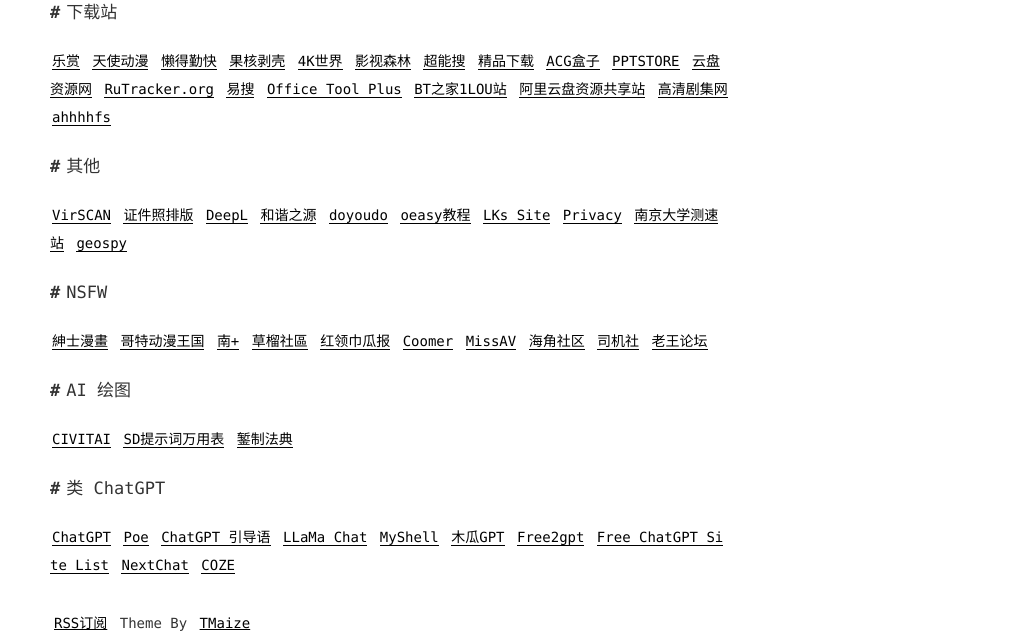
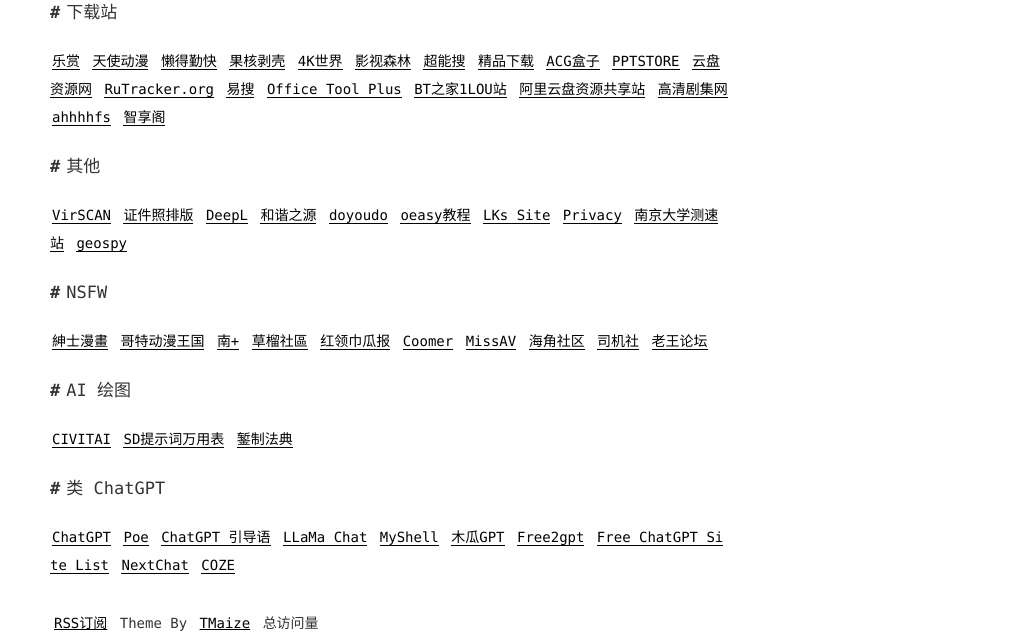
Before and after one commit to admans/admans.github.io, a Jekyll site: the page built from pages/navi.md, in a window 1280 px wide. Shown: the part 1005-1649 px from the top of the page, without its empty margins (250-1280 px from the left). Built offline with Jekyll 4.4.1, drawn with Linux system fonts in a browser that asks for light colours; comment, search, counter and statistics services are not loaded.

Commit message:
feat: 访问量插件
feat: 访问量插件

```diff
--- a/_config.yml
+++ b/_config.yml
@@ -42,11 +42,14 @@ menu:
     url: /pages/navi.html
 
 # 点击页面文字冒出特效,不需要请设置为false
-extClickEffect: false
+extClickEffect: true
 
 # Google Adsense,不需要请设置为false
 # _includes/ext-adsense.html 里面修改为自己的配置
-extAdsense: false
+extAdsense: true
 
 # 数学公式支持，比较影响加载速度,不需要请设置为false
 extMath: false
+
+# 显示访问量统计，由不蒜子提供服务
+extCount: true
--- a/_includes/footer.html
+++ b/_includes/footer.html
@@ -4,6 +4,11 @@
   {%- comment %} 请保留主题来源，么么哒~ {% endcomment %}
   <span>Theme By</span>
   <a href="https://github.com/TMaize/tmaize-blog">TMaize</a>
+
+  {%- if site.extCount %}
+    <span>总访问量</span>
+    <span id="busuanzi_value_site_pv"></span>
+  {% endif %}
   <div class="footer-btn theme-toggler hide">
     <i class="svg-icon icon-theme-light"></i>
   </div>
--- a/_includes/script.html
+++ b/_includes/script.html
@@ -19,3 +19,7 @@
     {% include ext-mathjax.html %}
   {% endif %}
 {% endif %}
+
+{%- if site.extCount %}
+<script async src="//busuanzi.ibruce.info/busuanzi/2.3/busuanzi.pure.mini.js"></script>
+{% endif %}
--- a/_layouts/mypost.html
+++ b/_layouts/mypost.html
@@ -6,7 +6,13 @@
 <div class="page page-post">
   <h1 class="title" id="{{ page.title }}">{{ page.title }}</h1>
   {% if page.date %}
-  <div class="subtitle">{{site.author}} 于 {{ page.date | date: "%Y-%m-%d" }} 发布</div>
+  <div class="subtitle">
+    <span>{{site.author}} 于 {{ page.date | date: "%Y-%m-%d" }} 发布</span>
+    {%- if site.extCount %}
+      <span>浏览量</span>
+      <span id="busuanzi_value_page_pv"></span>
+    {% endif %}
+  </div>
   {% endif %}
   <div class="post">
     {{ content }}
--- a/pages/navi.md
+++ b/pages/navi.md
@@ -33,7 +33,7 @@ title: 导航
 
 ## 下载站
 
-[乐赏](http://gbtgame.me/ "乐赏") [天使动漫](https://www.tsdm39.com/ "天使动漫") [懒得勤快](https://masuit.com/ "懒得勤快") [果核剥壳](https://www.ghxi.com/ "果核剥壳") [4K世界](https://www.4ksj.com/ "4K世界") [影视森林](http://549.tv/ "影视森林") [超能搜](https://www.chaonengsou.com/ "超能搜") [精品下载](http://www.j9p.com/ "精品下载") [ACG盒子](https://www.acgbox.link/ "ACG盒子") [PPTSTORE](https://www.pptstore.net/ "PPTSTORE") [云盘资源网](https://www.yunpanziyuan.top/ "云盘资源网") [RuTracker.org](https://rutracker.net/forum/index.php "RuTracker.org") [易搜](http://yiso.eu.org/ "易搜") [Office Tool Plus](https://otp.landian.vip/zh-cn/ "Office Tool Plus") [BT之家1LOU站](https://www.1lou.cc/ "BT之家1LOU站") [阿里云盘资源共享站](https://pan666.cn/ "阿里云盘资源共享站") [高清剧集网](https://www.BTHDTV.com "高清剧集网") [ahhhhfs](https://www.ahhhhfs.com/ "ahhhhfs")
+[乐赏](http://gbtgame.me/ "乐赏") [天使动漫](https://www.tsdm39.com/ "天使动漫") [懒得勤快](https://masuit.com/ "懒得勤快") [果核剥壳](https://www.ghxi.com/ "果核剥壳") [4K世界](https://www.4ksj.com/ "4K世界") [影视森林](http://549.tv/ "影视森林") [超能搜](https://www.chaonengsou.com/ "超能搜") [精品下载](http://www.j9p.com/ "精品下载") [ACG盒子](https://www.acgbox.link/ "ACG盒子") [PPTSTORE](https://www.pptstore.net/ "PPTSTORE") [云盘资源网](https://www.yunpanziyuan.top/ "云盘资源网") [RuTracker.org](https://rutracker.net/forum/index.php "RuTracker.org") [易搜](http://yiso.eu.org/ "易搜") [Office Tool Plus](https://otp.landian.vip/zh-cn/ "Office Tool Plus") [BT之家1LOU站](https://www.1lou.cc/ "BT之家1LOU站") [阿里云盘资源共享站](https://pan666.cn/ "阿里云盘资源共享站") [高清剧集网](https://www.BTHDTV.com "高清剧集网") [ahhhhfs](https://www.ahhhhfs.com/ "ahhhhfs") [智享阁](https://www.esnpc.com/ "智享阁")
 
 ## 其他
 
```
